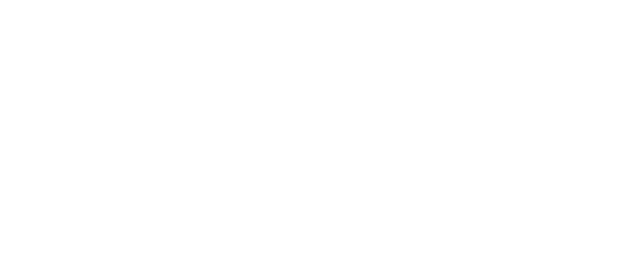
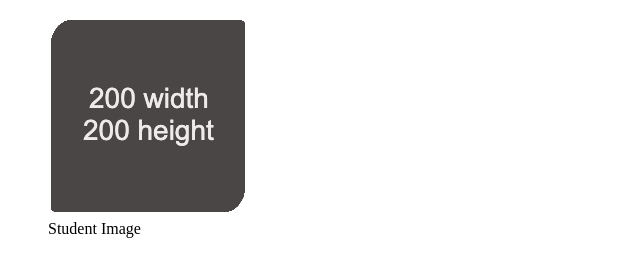
Before and after one commit to ts795/mini-project-landing-page, a plain HTML site: page index.html in a window 1280 px wide. Shown: the whole page, without its empty margins (0-640 px from the left). Drawn offline with Linux system fonts and the light colour scheme.

Commit message:
Added header, footer, and image

```diff
--- a/index.html
+++ b/index.html
@@ -8,6 +8,16 @@
     <link rel="stylesheet" type="text/css" href="./assets/css/style.css">
 </head>
 <body>
+    <header>
+    </header>
+    <main>
+        <figure>
+            <img src="./assets/images/image-1.jpg" alt="placeholder image with text reading 200 width 200 height"/>
+            <figcaption>Student Image</figcaption>
+          </figure>
+    </main>
+    <footer>
 
+    </footer>
 </body>
 </html>
```
Also changed, not shown: assets/images/image-1.jpg (added).
